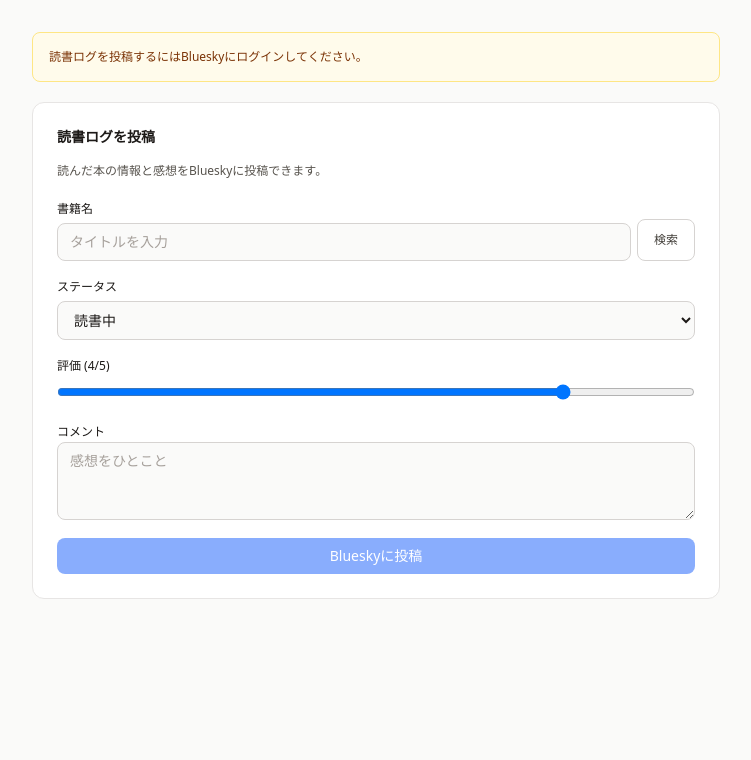
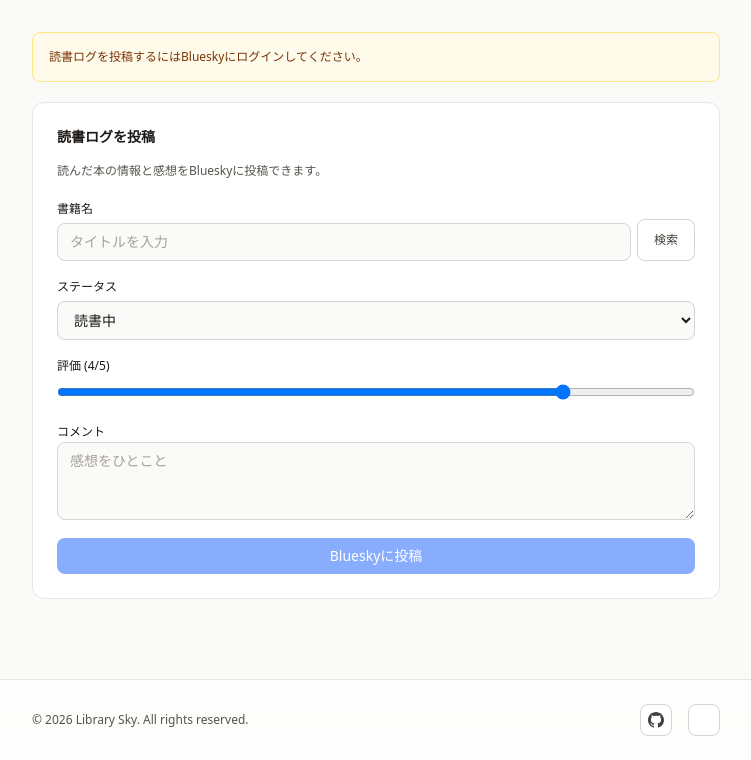
Before and after one commit to nove-b/library-sky, a Next.js app: page / in a window 1280 px wide. Shown: the part 444-1204 px from the top of the page, without its empty margins (264-1015 px from the left). Before the commit the page ends 1123 px from the top, so only its background shows below. Built offline with nearby package versions, Linux system fonts and the light colour scheme.

Commit message:
feat(ui): add footer

```diff
--- /dev/null
+++ b/app/components/Footer.tsx
@@ -0,0 +1,62 @@
+"use client";
+
+export default function Footer() {
+  const currentYear = new Date().getFullYear();
+
+  return (
+    <footer className="border-t border-stone-200 bg-white/50 backdrop-blur-md dark:border-stone-800 dark:bg-stone-900/50">
+      <div className="mx-auto flex w-full max-w-3xl items-center justify-between px-6 py-6 sm:px-10">
+        {/* Copyright */}
+        <p className="text-xs text-stone-600 dark:text-stone-400">
+          © {currentYear} Library Sky. All rights reserved.
+        </p>
+
+        {/* Social Links */}
+        <div className="flex items-center gap-4">
+          {/* GitHub */}
+          <a
+            href="https://github.com/nove-b/library-sky"
+            target="_blank"
+            rel="noopener noreferrer"
+            title="GitHub"
+            className="flex h-8 w-8 items-center justify-center rounded-lg border border-stone-300 bg-white text-stone-700 transition hover:bg-stone-100 dark:border-stone-700 dark:bg-stone-900 dark:text-stone-200 dark:hover:bg-stone-800"
+            aria-label="GitHubリポジトリへのリンク"
+          >
+            <svg
+              className="h-4 w-4"
+              fill="currentColor"
+              viewBox="0 0 24 24"
+              xmlns="http://www.w3.org/2000/svg"
+            >
+              <path d="M12 0c-6.626 0-12 5.373-12 12 0 5.302 3.438 9.8 8.207 11.387.599.111.793-.261.793-.577v-2.234c-3.338.726-4.033-1.416-4.033-1.416-.546-1.387-1.333-1.756-1.333-1.756-1.089-.745.083-.729.083-.729 1.205.084 1.839 1.237 1.839 1.237 1.07 1.834 2.807 1.304 3.492.997.107-.775.418-1.305.762-1.604-2.665-.305-5.467-1.334-5.467-5.931 0-1.311.469-2.381 1.236-3.221-.124-.303-.535-1.524.117-3.176 0 0 1.008-.322 3.301 1.23.957-.266 1.983-.399 3.003-.404 1.02.005 2.047.138 3.006.404 2.291-1.552 3.297-1.23 3.297-1.23.653 1.653.242 2.874.118 3.176.77.84 1.235 1.911 1.235 3.221 0 4.609-2.807 5.624-5.479 5.921.43.372.823 1.102.823 2.222v 3.293c0 .319.192.694.801.576 4.765-1.589 8.199-6.086 8.199-11.386 0-6.627-5.373-12-12-12z" />
+            </svg>
+          </a>
+
+          {/* Bluesky */}
+          <a
+            href="https://bsky.app/profile/nove-b.dev"
+            target="_blank"
+            rel="noopener noreferrer"
+            title="Bluesky"
+            className="flex h-8 w-8 items-center justify-center rounded-lg border border-stone-300 bg-white text-blue-600 transition hover:bg-stone-100 dark:border-stone-700 dark:bg-stone-900 dark:text-blue-400 dark:hover:bg-stone-800"
+            aria-label="Blueskyプロフィールへのリンク"
+          >
+            <svg
+              xmlns="http://www.w3.org/2000/svg"
+              className="w-4 h-4 fill-white"
+              shapeRendering="geometricPrecision"
+              textRendering="geometricPrecision"
+              imageRendering="optimizeQuality"
+              fillRule="evenodd"
+              clipRule="evenodd"
+              viewBox="0 0 512 512"
+              fill="currentColor"
+            >
+              <path d="M256 0c141.385 0 256 114.615 256 256S397.385 512 256 512 0 397.385 0 256 114.615 0 256 0zm-72.224 158.537c29.233 22.022 60.681 66.666 72.223 90.624 11.543-23.958 42.993-68.602 72.225-90.624 21.097-15.886 55.276-28.181 55.276 10.937 0 7.809-4.464 65.631-7.084 75.02-9.1 32.629-42.271 40.953-71.774 35.917 51.572 8.805 64.69 37.97 36.357 67.136-53.809 55.394-77.341-13.898-83.366-31.653-1.737-5.111-1.489-5.228-3.267 0-6.026 17.755-29.555 87.047-83.364 31.653-28.334-29.166-15.216-58.331 36.356-67.136-29.503 5.036-62.674-3.288-71.774-35.917-2.62-9.389-7.084-67.211-7.084-75.02 0-39.118 34.183-26.823 55.276-10.937z" />
+            </svg>
+          </a>
+        </div>
+      </div>
+    </footer>
+  );
+}
--- a/app/components/LayoutClient.tsx
+++ b/app/components/LayoutClient.tsx
@@ -2,6 +2,7 @@
 
 import { useState, useEffect, useSyncExternalStore } from "react";
 import SiteHeader from "./SiteHeader";
+import Footer from "./Footer";
 import type { BlueskySession } from "@/lib/types";
 
 interface LayoutClientProps {
@@ -41,16 +42,23 @@ function parseSession(sessionString: string | null): BlueskySession | null {
 export default function LayoutClient({ children }: LayoutClientProps) {
   const sessionString = useSyncExternalStore(subscribeToSession, getSessionSnapshot, getServerSessionSnapshot);
   const session = parseSession(sessionString);
-  const [theme, setTheme] = useState<ThemeMode>(() => {
-    if (typeof window === "undefined") return "light";
+  const [theme, setTheme] = useState<ThemeMode>("light");
+  const [mounted, setMounted] = useState(false);
+
+  useEffect(() => {
+    setMounted(true);
     const storedTheme = localStorage.getItem(THEME_STORAGE_KEY);
     const prefersDark = window.matchMedia("(prefers-color-scheme: dark)").matches;
-    return storedTheme === "dark" || (!storedTheme && prefersDark) ? "dark" : "light";
-  });
+    const initialTheme = storedTheme === "dark" || (!storedTheme && prefersDark) ? "dark" : "light";
+    setTheme(initialTheme);
+    document.documentElement.classList.toggle("dark", initialTheme === "dark");
+  }, []);
 
   useEffect(() => {
-    document.documentElement.classList.toggle("dark", theme === "dark");
-  }, [theme]);
+    if (mounted) {
+      document.documentElement.classList.toggle("dark", theme === "dark");
+    }
+  }, [theme, mounted]);
 
   const handleLogout = () => {
     localStorage.removeItem("library-sky-session");
@@ -66,16 +74,17 @@ export default function LayoutClient({ children }: LayoutClientProps) {
 
 
   return (
-    <div className="min-h-screen bg-stone-50 text-stone-900 dark:bg-stone-950 dark:text-stone-100">
+    <div className="min-h-screen bg-stone-50 text-stone-900 dark:bg-stone-950 dark:text-stone-100 flex flex-col">
       <SiteHeader
         session={session}
         onLogout={handleLogout}
         theme={theme}
         onToggleTheme={toggleTheme}
       />
-      <main className="relative mx-auto flex w-full max-w-3xl flex-col gap-3 px-6 pb-20 pt-28 sm:px-10">
+      <main className="relative mx-auto flex w-full max-w-3xl flex-col gap-3 px-6 pb-20 pt-28 sm:px-10 flex-1">
         {children}
       </main>
+      <Footer />
     </div>
   );
 }
--- a/app/user/[handle]/page.tsx
+++ b/app/user/[handle]/page.tsx
@@ -37,6 +37,7 @@ export default function UserBooksPage() {
   const [openMenuId, setOpenMenuId] = useState<string | null>(null);
   const [deletingId, setDeletingId] = useState<string | null>(null);
   const [currentUserDid, setCurrentUserDid] = useState<string | null>(null);
+  const [selectedStatus, setSelectedStatus] = useState<string | null>(null);
 
   useEffect(() => {
     const fetchBooks = async () => {
@@ -219,13 +220,36 @@ export default function UserBooksPage() {
         </p>
       </header>
 
-      {books.length === 0 ? (
+      {/* Filter by Status */}
+      <div className="mb-6">
+        <select
+          value={selectedStatus || ""}
+          onChange={(e) => setSelectedStatus(e.target.value || null)}
+          className="rounded-lg border border-stone-300 bg-white px-4 py-2 text-sm font-medium text-stone-700 transition hover:border-stone-400 focus:border-blue-500 focus:outline-none focus:ring-2 focus:ring-blue-500 focus:ring-offset-2 dark:border-stone-700 dark:bg-stone-900 dark:text-stone-200 dark:focus:ring-offset-stone-950"
+          aria-label="ステータスでフィルター"
+        >
+          <option value="">すべて</option>
+          <option value="want">読みたい</option>
+          <option value="reading">読書中</option>
+          <option value="completed">読了</option>
+          <option value="dropped">中断</option>
+        </select>
+      </div>
+
+      {(() => {
+        const filteredBooks = selectedStatus
+          ? books.filter((book) => book.status === selectedStatus)
+          : books;
+
+        return filteredBooks.length === 0 ? (
           <div className="text-center py-12">
-          <p className="mb-2 text-stone-500 dark:text-stone-400">📭 まだ本を記録していません</p>
+            <p className="mb-2 text-stone-500 dark:text-stone-400">
+              {selectedStatus ? "このステータスに該当する本はありません" : "📭 まだ本を記録していません"}
+            </p>
           </div>
         ) : (
           <div className="grid gap-4">
-          {books.map((book) => {
+            {filteredBooks.map((book) => {
               const tid = book.uri.split("/").pop() || "";
               return (
                 <Link
@@ -422,7 +446,8 @@ export default function UserBooksPage() {
               );
             })}
           </div>
-      )}
+        );
+      })()}
     </>
   );
 }
```
Lines whose indentation alone changed are shown as unchanged.
